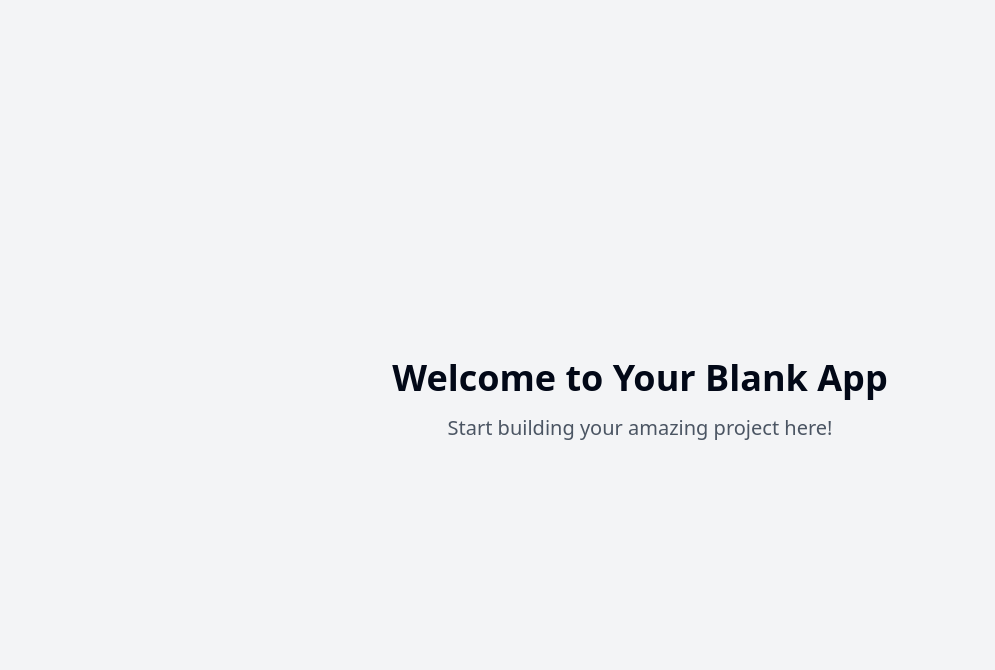
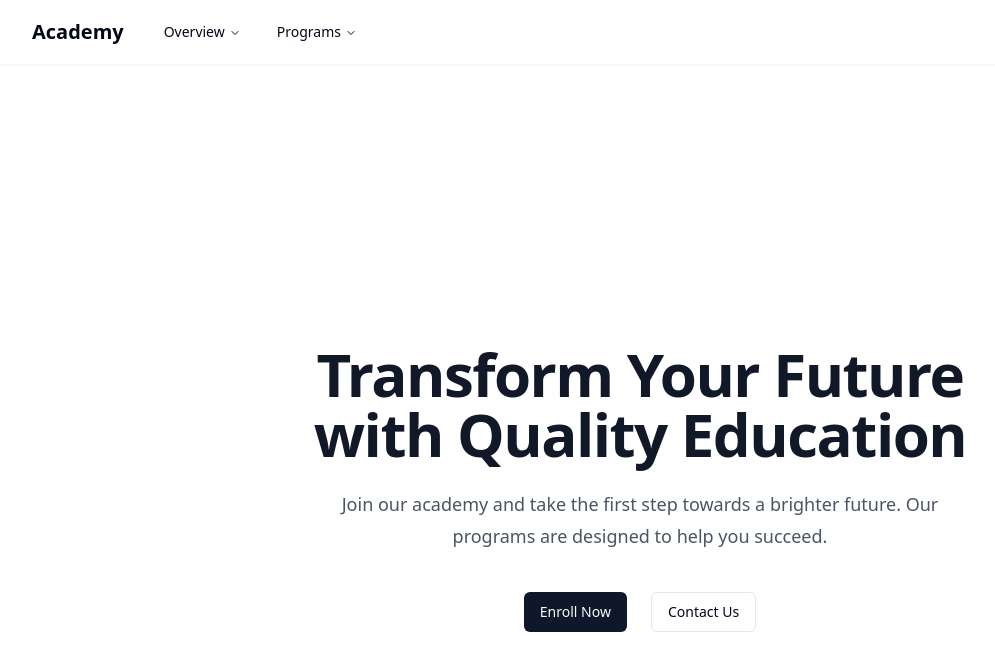
Before and after one commit to distinctchildrenacademy/distinct-43d10b72, a React (Vite) app: page / in a window 1280 px wide. Shown: the top 670 px of the page, without its empty margins (0-995 px from the left). Built offline with nearby package versions, Linux system fonts and the light colour scheme.

Commit message:
Revert to previous design
Revert the code to the previous design state.

```diff
--- a/src/App.tsx
+++ b/src/App.tsx
@@ -5,6 +5,8 @@ import { QueryClient, QueryClientProvider } from "@tanstack/react-query";
 import { BrowserRouter, Routes, Route } from "react-router-dom";
 import Index from "./pages/Index";
 import NotFound from "./pages/NotFound";
+import Overview from "./pages/Overview";
+import Programs from "./pages/Programs";
 
 const queryClient = new QueryClient();
 
@@ -16,7 +18,8 @@ const App = () => (
       <BrowserRouter>
         <Routes>
           <Route path="/" element={<Index />} />
-          {/* ADD ALL CUSTOM ROUTES ABOVE THE CATCH-ALL "*" ROUTE */}
+          <Route path="/overview" element={<Overview />} />
+          <Route path="/programs" element={<Programs />} />
           <Route path="*" element={<NotFound />} />
         </Routes>
       </BrowserRouter>
--- /dev/null
+++ b/src/components/HeroSection.tsx
@@ -0,0 +1,29 @@
+
+import { Button } from "@/components/ui/button";
+
+const HeroSection = () => {
+  return (
+    <div className="relative isolate px-6 pt-14 lg:px-8">
+      <div className="mx-auto max-w-2xl py-32 sm:py-48 lg:py-56">
+        <div className="text-center">
+          <h1 className="text-4xl font-bold tracking-tight text-gray-900 sm:text-6xl">
+            Transform Your Future with Quality Education
+          </h1>
+          <p className="mt-6 text-lg leading-8 text-gray-600">
+            Join our academy and take the first step towards a brighter future. Our programs are designed to help you succeed.
+          </p>
+          <div className="mt-10 flex items-center justify-center gap-x-6">
+            <Button>
+              Enroll Now
+            </Button>
+            <Button variant="outline">
+              Contact Us
+            </Button>
+          </div>
+        </div>
+      </div>
+    </div>
+  );
+};
+
+export default HeroSection;
--- /dev/null
+++ b/src/components/Nav.tsx
@@ -0,0 +1,62 @@
+
+import { useState } from "react";
+import { Link } from "react-router-dom";
+import {
+  NavigationMenu,
+  NavigationMenuContent,
+  NavigationMenuItem,
+  NavigationMenuList,
+  NavigationMenuTrigger,
+} from "@/components/ui/navigation-menu";
+
+const Nav = () => {
+  const [isOpen, setIsOpen] = useState(false);
+
+  return (
+    <nav className="bg-white shadow-sm">
+      <div className="max-w-7xl mx-auto px-4 sm:px-6 lg:px-8">
+        <div className="flex justify-between h-16">
+          <div className="flex">
+            <Link to="/" className="flex-shrink-0 flex items-center">
+              <span className="text-xl font-bold">Academy</span>
+            </Link>
+            <div className="hidden sm:ml-6 sm:flex sm:space-x-8">
+              <NavigationMenu>
+                <NavigationMenuList>
+                  <NavigationMenuItem>
+                    <NavigationMenuTrigger>Overview</NavigationMenuTrigger>
+                    <NavigationMenuContent>
+                      <div className="p-4 w-[400px]">
+                        <Link to="/overview" className="block hover:bg-gray-50 p-2 rounded">
+                          About Us
+                        </Link>
+                        <Link to="/overview/mission" className="block hover:bg-gray-50 p-2 rounded">
+                          Our Mission
+                        </Link>
+                      </div>
+                    </NavigationMenuContent>
+                  </NavigationMenuItem>
+                  <NavigationMenuItem>
+                    <NavigationMenuTrigger>Programs</NavigationMenuTrigger>
+                    <NavigationMenuContent>
+                      <div className="p-4 w-[400px]">
+                        <Link to="/programs" className="block hover:bg-gray-50 p-2 rounded">
+                          All Programs
+                        </Link>
+                        <Link to="/programs/courses" className="block hover:bg-gray-50 p-2 rounded">
+                          Courses
+                        </Link>
+                      </div>
+                    </NavigationMenuContent>
+                  </NavigationMenuItem>
+                </NavigationMenuList>
+              </NavigationMenu>
+            </div>
+          </div>
+        </div>
+      </div>
+    </nav>
+  );
+};
+
+export default Nav;
--- a/src/pages/Index.tsx
+++ b/src/pages/Index.tsx
@@ -1,12 +1,12 @@
-// Update this page (the content is just a fallback if you fail to update the page)
+
+import Nav from "@/components/Nav";
+import HeroSection from "@/components/HeroSection";
 
 const Index = () => {
   return (
-    <div className="min-h-screen flex items-center justify-center bg-gray-100">
-      <div className="text-center">
-        <h1 className="text-4xl font-bold mb-4">Welcome to Your Blank App</h1>
-        <p className="text-xl text-gray-600">Start building your amazing project here!</p>
-      </div>
+    <div className="min-h-screen">
+      <Nav />
+      <HeroSection />
     </div>
   );
 };
--- /dev/null
+++ b/src/pages/Overview.tsx
@@ -0,0 +1,16 @@
+
+import Nav from "@/components/Nav";
+
+const Overview = () => {
+  return (
+    <div className="min-h-screen">
+      <Nav />
+      <div className="max-w-7xl mx-auto px-4 sm:px-6 lg:px-8 py-12">
+        <h1 className="text-3xl font-bold">Overview</h1>
+        <p className="mt-4 text-gray-600">Learn more about our academy and our mission.</p>
+      </div>
+    </div>
+  );
+};
+
+export default Overview;
--- /dev/null
+++ b/src/pages/Programs.tsx
@@ -0,0 +1,16 @@
+
+import Nav from "@/components/Nav";
+
+const Programs = () => {
+  return (
+    <div className="min-h-screen">
+      <Nav />
+      <div className="max-w-7xl mx-auto px-4 sm:px-6 lg:px-8 py-12">
+        <h1 className="text-3xl font-bold">Our Programs</h1>
+        <p className="mt-4 text-gray-600">Explore our wide range of educational programs.</p>
+      </div>
+    </div>
+  );
+};
+
+export default Programs;
```
